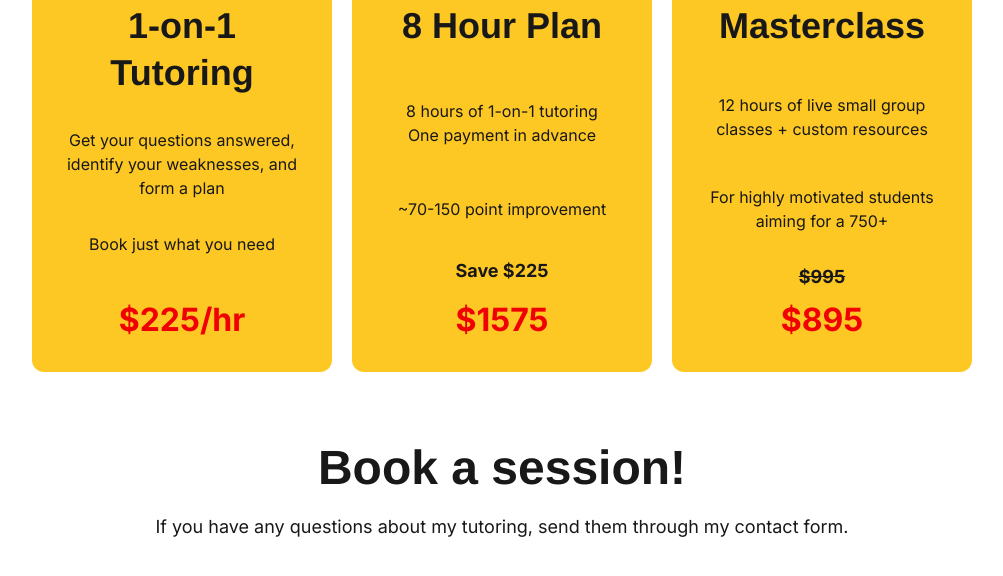
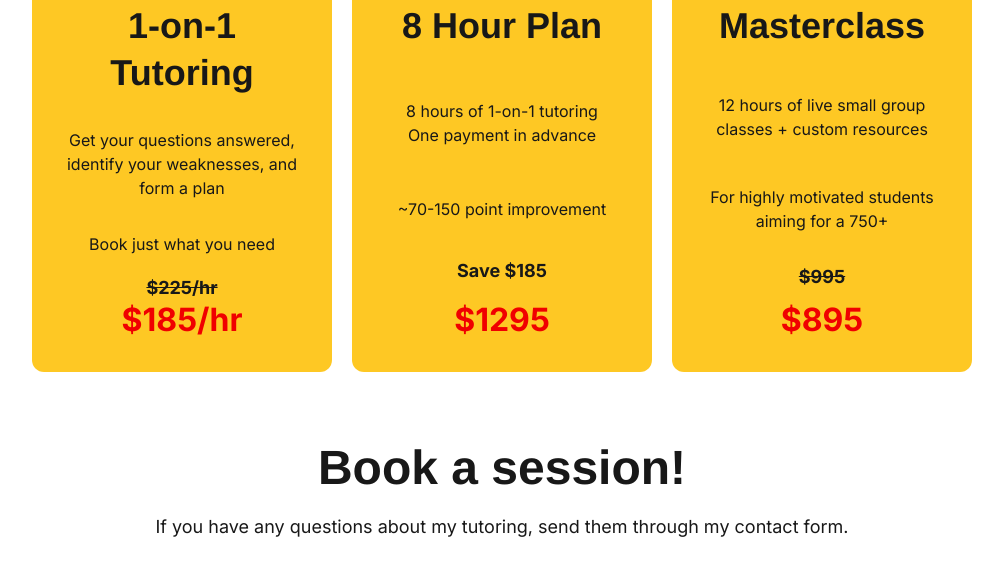
Before and after one commit to qExobyte/qExobyte.github.io, a Jekyll site: the page built from index.html, in a window 1280 px wide and 900 px high, scrolled down 2322 px. Shown: the top 576 px of the window, without its empty margins (138-1141 px from the left). Built offline with Jekyll 4.4.1, drawn with Linux system fonts in a browser that asks for light colours; nearby versions of some CDN libraries; some web fonts are replaced.

Commit message:
225 -> 185

```diff
--- a/_data/settings.yml
+++ b/_data/settings.yml
@@ -2,8 +2,8 @@
 # STATS
 stats:
   rate: 225
-  rate-sale:
-  8h: 1575
+  rate-sale: 185
+  8h: 1295
   class: 995
   class-sale: 895
   hours: 600
```
